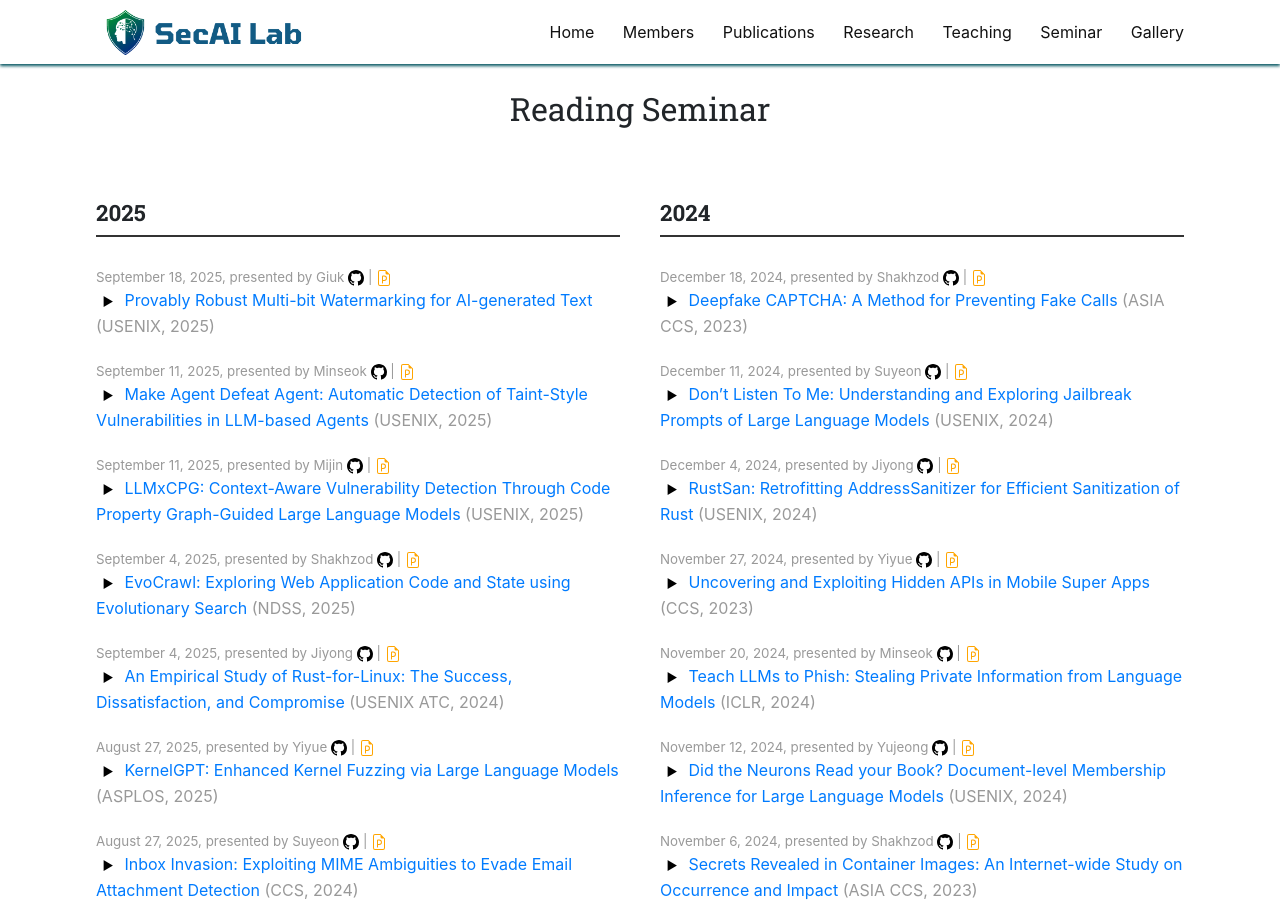
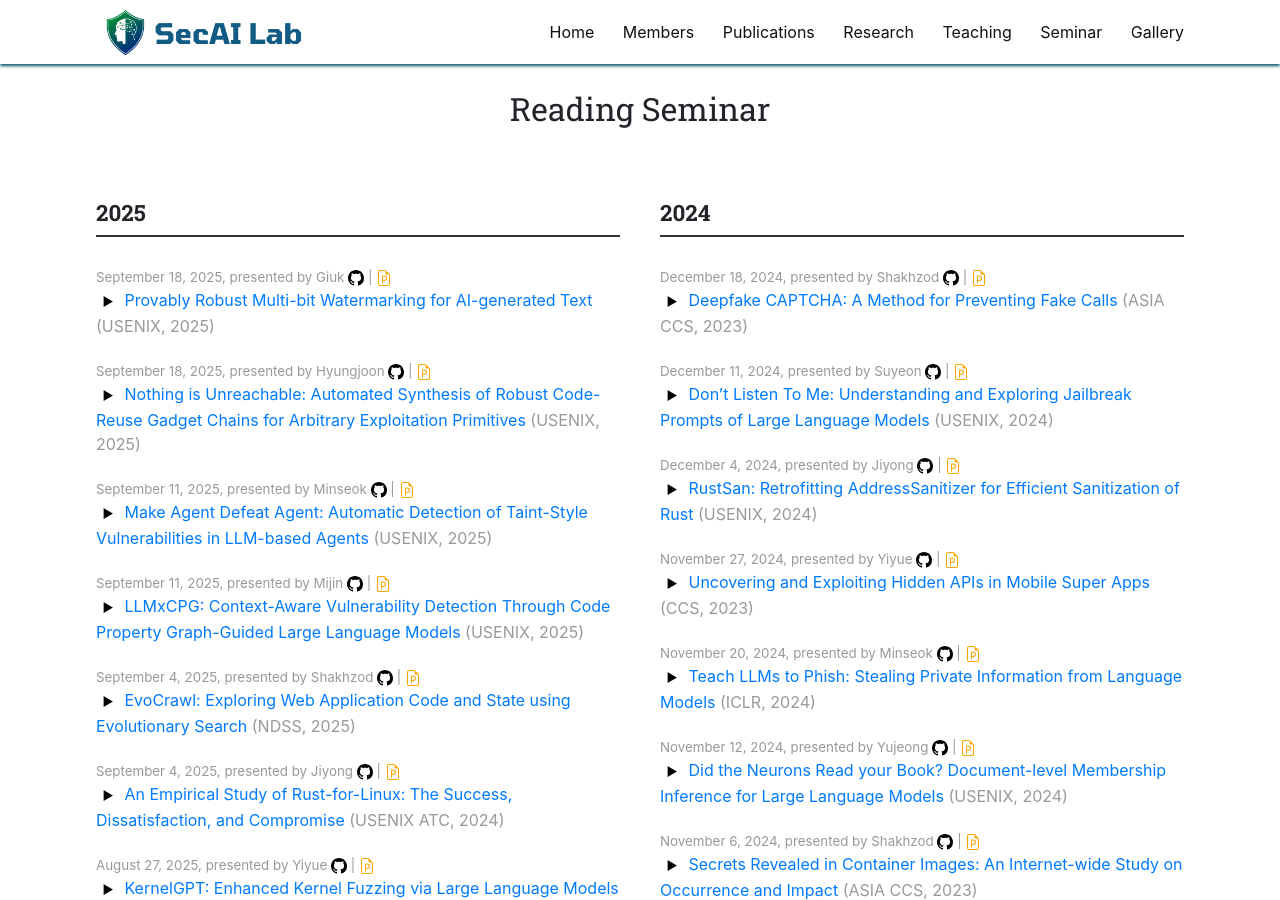
Before and after one commit to SecAI-Lab/secai-lab.github.io, a Jekyll site: the page built from pages/seminar.md, in a window 1280 px wide and 900 px high. Built offline with Jekyll 4.4.1, drawn with Linux system fonts in a browser that asks for light colours; nearby versions of some CDN libraries.

Commit message:
Update readings.yml

```diff
--- a/_data/readings.yml
+++ b/_data/readings.yml
@@ -1,3 +1,14 @@
+- title: "Nothing is Unreachable: Automated Synthesis of Robust Code-Reuse Gadget Chains for Arbitrary Exploitation Primitives"
+  link: "https://www.usenix.org/system/files/usenixsecurity25-bailluet.pdf"
+  ppt_link: "https://docs.google.com/presentation/d/1kqp1BlKW4faCW6NjdQwiPkPsN_Hjlo2n/edit?usp=sharing&ouid=110356779034791900133&rtpof=true&sd=true"
+  code_link: "https://zenodo.org/records/14724514"
+  presenter: Hyungjoon
+  conference: USENIX
+  date: 2025.09.18
+  pub_year: 2025
+  discussion: |
+    (Discussion)
+
 - title: "Provably Robust Multi-bit Watermarking for AI-generated Text"
   link: "https://www.usenix.org/system/files/conference/usenixsecurity25/sec25cycle1-prepub-446-qu-watermarking.pdf"
   ppt_link: "https://drive.google.com/drive/folders/15mXQhaOKNFbaR6DAVHVq0e79VFbs0Ao0?usp=sharing"
```
